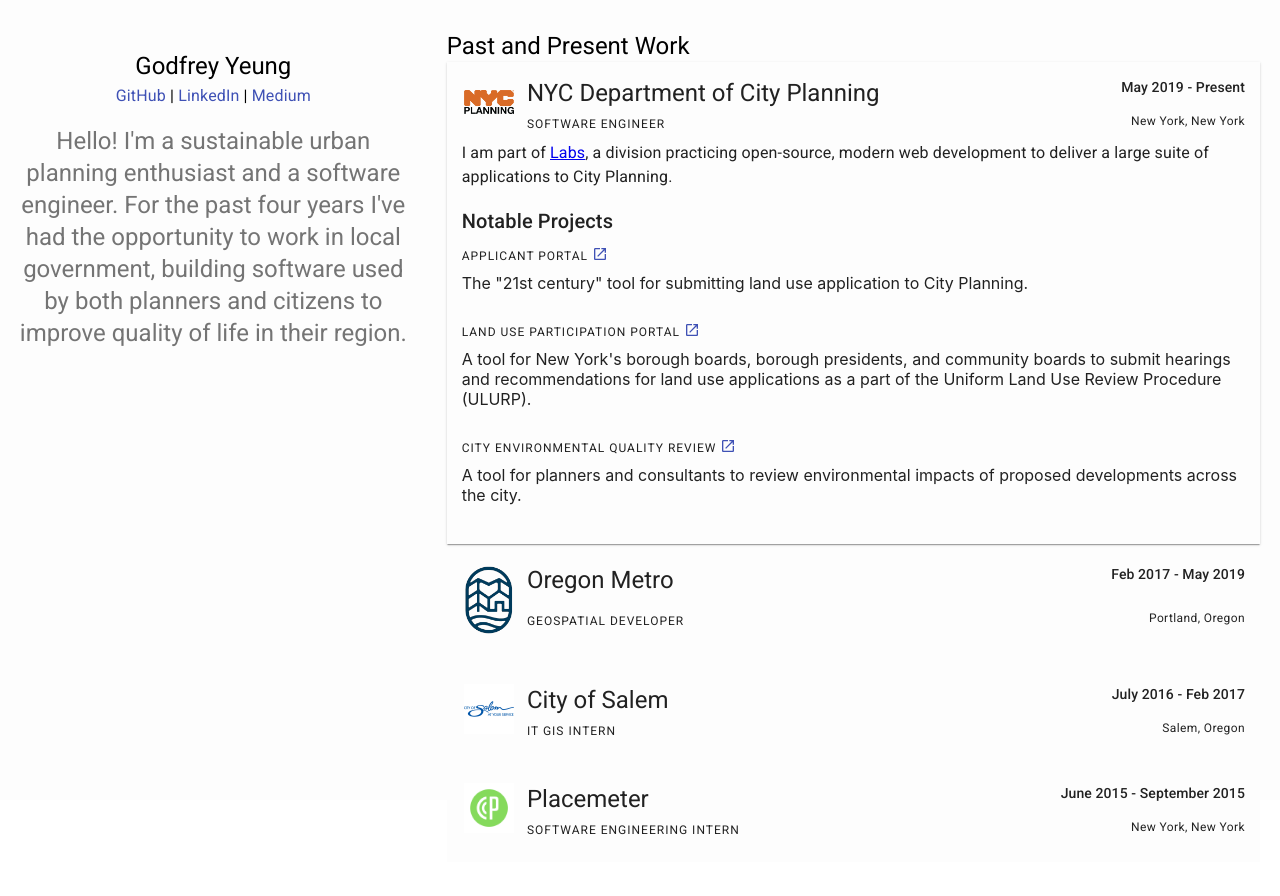
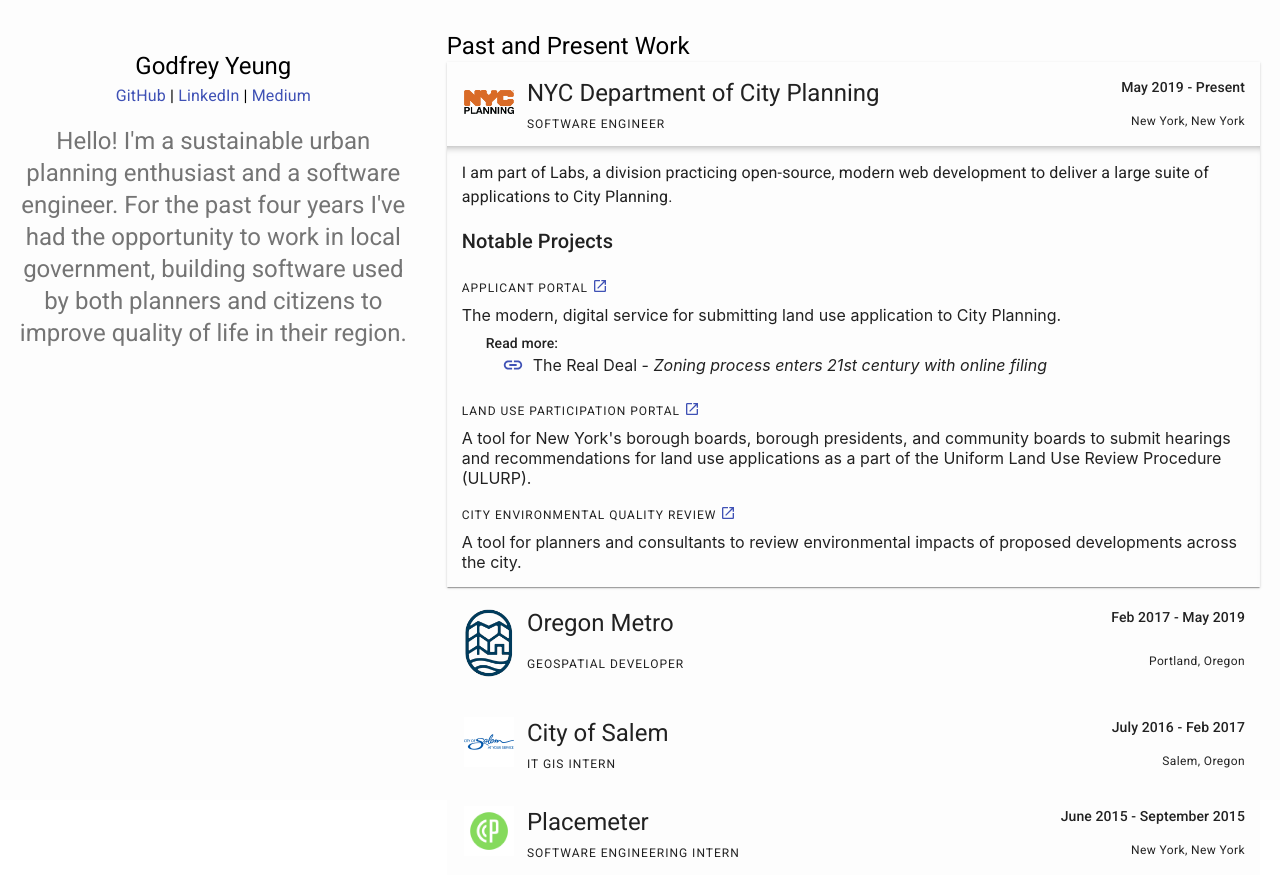
Before and after one commit to godfreyyeung/godfreyyeung, a React (Create React App) app: page / in a window 1280 px wide. Both pictures are taken after a click on the element 853 px from the left and 108 px from the top of the page. Shown: the top 896 px of the page. Built offline with nearby package versions, Linux system fonts and the light colour scheme.

Commit message:
Add press links. Adjust misc styles

```diff
--- a/src/App.js
+++ b/src/App.js
@@ -38,9 +38,15 @@
           link: "https://applicants.planning.nyc.gov/",
           description: (
             <span>
-              The "21st century" tool for submitting land use application to City Planning.
+              The modern, digital service for submitting land use application to City Planning.
             </span>
           ),
+          press: [
+            {
+              link: "https://therealdeal.com/2020/10/01/zoning-process-enters-21st-century-with-online-filing/",
+              title: (<span>The Real Deal - <i>Zoning process enters 21st century with online filing</i></span>)
+            },
+          ],
           photoUrl: "",
         },
         {
@@ -88,11 +94,29 @@
           title: "Economic Value Atlas",
           link: "http://evatool.oregonmetro.gov/",
           description: (
-            <span>
+            <div>
               A tool for exploring economic, demographic and infrastructure indicator data through dynamic maps and D3 graphs.
               Developed in collaboration with the Brookings Institute and Metro's Planning division.
-            </span>
+            </div>
           ),
+          press: [
+            {
+              link: "https://www.brookings.edu/research/announcing-the-economic-value-atlas-a-new-approach-to-regional-transportation-and-land-use-planning/",
+              title: (<span>Brookings - <i>Announcing the Economic Value Atlas: A new approach to regional transportation and land use planning</i></span>)
+            },
+            {
+              link: "https://datasmart.ash.harvard.edu/news/article/map-monday-regional-tool-economic-development",
+              title: (<span>Harvard Kennedy School Ash Center - <i>Map Monday: A Regional Tool for Economic Development</i></span>)
+            },
+            {
+              link: "https://www.planetizen.com/news/2019/06/104696-economic-value-atlas-new-tool-assessing-economic-development",
+              title: (<span>Planetizen - <i>The 'Economic Value Atlas': A New Tool for Assessing Economic Development</i></span>)
+            },
+            {
+              link: "https://www.oregonmetro.gov/tools-partners/guides-and-tools/economic-value-atlas",
+              title: (<span>Metro's guide to the Economic Value Atlas</span>)
+            },
+          ],
           photoUrl: ""
         },
         {
@@ -148,7 +172,17 @@
             <div>
               A real-time visualization of foot traffic from sensors around Union Square, Manhattan, and Dilworth Park, Philadelphia.
             </div>
-          )
+          ),
+          press: [
+            {
+              link: "https://www.bloomberg.com/news/articles/2016-02-09/this-real-time-map-tracks-pedestrians-and-bikes-in-new-york-s-union-square",
+              title: (<span>Bloomberg CityLab - <i>Watch New Yorkers Hurry Across Union Square in Real-Time</i></span>)
+            },
+            {
+              link: "https://dirt.asla.org/2015/09/16/placemeter-measures-the-flow-of-people-through-urban-spaces/",
+              title: (<span>ASLA's The Dirt - <i>Placemeter Measures the Flow of People Through Urban Spaces</i></span>)
+            },
+          ],
         }
       ],
       logoUrl: "placemeter-logo.png",
--- a/src/ResumeCard.js
+++ b/src/ResumeCard.js
@@ -3,6 +3,9 @@
 import Card from '@material-ui/core/Card';
 import Typography from '@material-ui/core/Typography';
 import LaunchIcon from '@material-ui/icons/Launch';
+import LinkIcon from '@material-ui/icons/Link';
+import List from '@material-ui/core/List';
+import ListItem from '@material-ui/core/ListItem';
 
 const CardHeader = (props) => {
     return (
@@ -12,6 +15,7 @@
             style={
                 {
                     cursor: 'pointer',
+                    padding: '15px 15px 5px 15px',
                 }
             }
         >
@@ -84,6 +88,7 @@
 
 const ProjectSection = (props) => {
     let projectTitle;
+    let pressList;
 
     if (props.project.link) {
         projectTitle = (
@@ -94,7 +99,7 @@
                     href={props.project.link}
                     style={
                         {
-                            color: "inherit",
+                            color: "rgba(0, 0, 0, 0.87)",
                             textDecoration: "none",
                         }
                     }
@@ -122,6 +127,50 @@
         )
     }
 
+    if (props.project.press && props.project.press.length > 0) {
+        pressList = (
+            <List
+                dense={true}
+                style={
+                    {
+                        marginLeft: "24px",
+                    }
+            }>
+                <Typography variant="subtitle2">
+                    Read more:
+                </Typography>
+
+                {props.project.press.map((pressItem, idx) => (
+                    <ListItem
+                        key={idx}
+                        style={
+                            {
+                                paddingTop: "0",
+                                paddingBottom: "0",
+                            }
+                        }
+                    >
+                        <a
+                            href={pressItem.link}
+                        >
+                            <LinkIcon
+                            color="primary"
+                            style={
+                                {
+                                verticalAlign: "middle",
+                                fontSize: "22px",
+                                marginTop: "-3px",
+                                }
+                            }
+                            />
+                            &nbsp; {pressItem.title}
+                        </a>
+                    </ListItem>
+                ))}
+            </List>
+        );
+    }
+
     return (
         <Grid
             item
@@ -129,13 +178,17 @@
             key={props.project.title}
             style={
                 {
-                    marginBottom: "24px",
+                    marginTop: "12px",
                 }
             }
         >
                 {projectTitle}
+
                 <br />
+
                 {props.project.description}
+
+                {pressList}
         </Grid>
     )
 }
@@ -180,6 +233,12 @@
                 <Grid
                     container
                     item
+                    style={
+                        {
+                            boxShadow: 'inset 0 7px 9px -7px rgba(0,0,0,0.4)',
+                            padding: '15px',
+                        }
+                    }
                 >
                     <Grid
                         container
@@ -214,7 +273,6 @@
                 <Card
                     style={
                         {
-                            padding: '15px',
                             minHeight: '50px',
                             borderRadius: '0',
                             margin: '0 0 5px 0',
--- a/src/index.css
+++ b/src/index.css
@@ -11,3 +11,16 @@
   font-family: source-code-pro, Menlo, Monaco, Consolas, 'Courier New',
     monospace;
 }
+
+
+a {
+  text-decoration: none;
+  color: inherit;
+}
+a:visited {
+  color: inherit;
+}
+
+a:hover {
+  color: rgb(0, 0, 238);
+}
```
